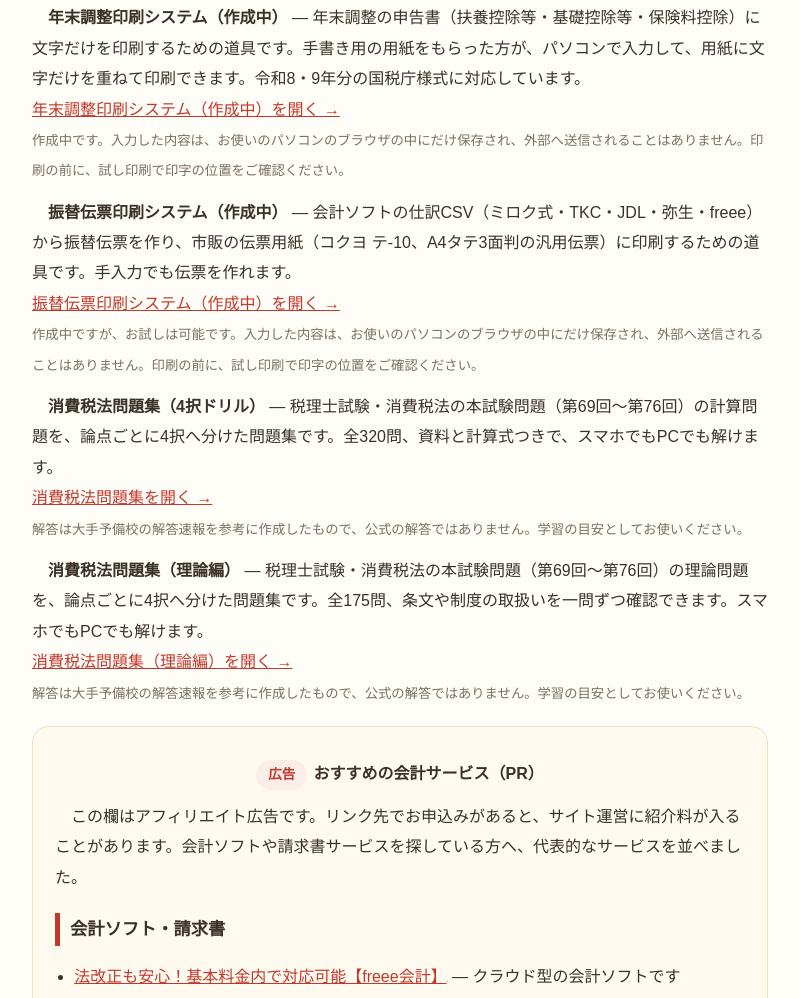
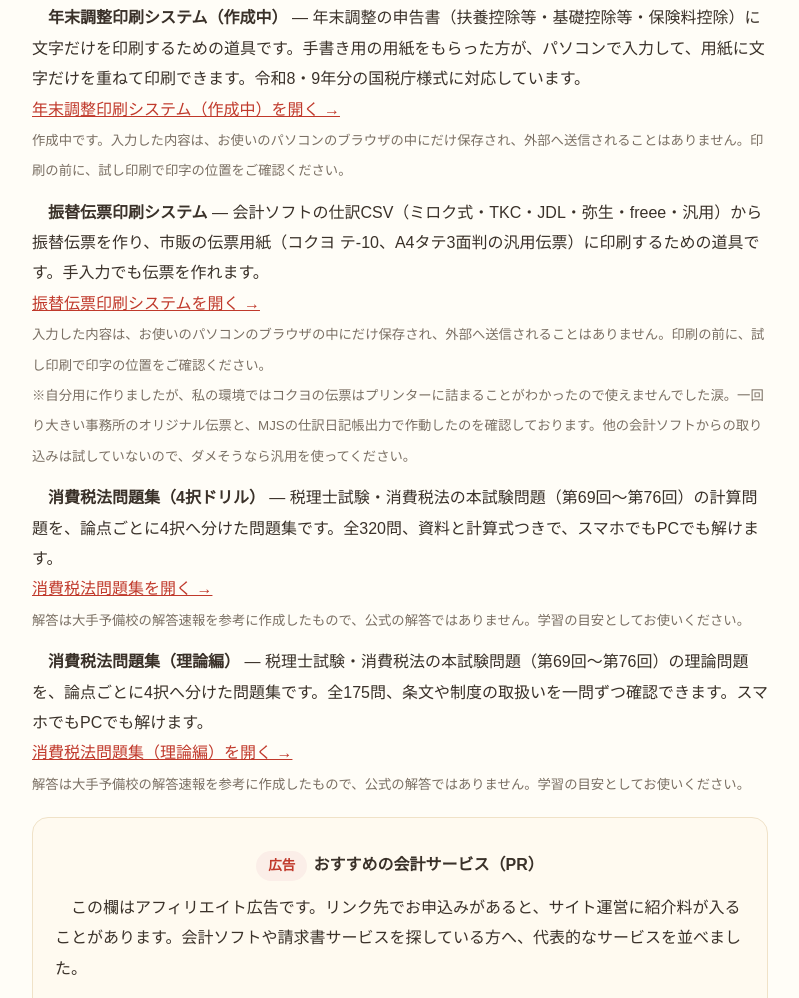
Before and after one commit to kinakopdf/kinakopdf, a plain HTML site: page docs/index.html in a window 1280 px wide. Shown: the part 7999-8997 px from the top of the page, without its empty margins (240-1039 px from the left). Drawn offline with Linux system fonts and the light colour scheme.

Commit message:
振替伝票印刷システムの作成中表記を外し、作者の注記を追加

```diff
--- a/docs/index.html
+++ b/docs/index.html
@@ -188,9 +188,10 @@ a{color:var(--red)}
 <p><strong>年末調整印刷システム（作成中）</strong> — 年末調整の申告書（扶養控除等・基礎控除等・保険料控除）に文字だけを印刷するための道具です。手書き用の用紙をもらった方が、パソコンで入力して、用紙に文字だけを重ねて印刷できます。令和8・9年分の国税庁様式に対応しています。<br>
 <a href="nencho-print.html">年末調整印刷システム（作成中）を開く →</a><br>
 <small>作成中です。入力した内容は、お使いのパソコンのブラウザの中にだけ保存され、外部へ送信されることはありません。印刷の前に、試し印刷で印字の位置をご確認ください。</small></p>
-<p><strong>振替伝票印刷システム（作成中）</strong> — 会計ソフトの仕訳CSV（ミロク式・TKC・JDL・弥生・freee）から振替伝票を作り、市販の伝票用紙（コクヨ テ-10、A4タテ3面判の汎用伝票）に印刷するための道具です。手入力でも伝票を作れます。<br>
-<a href="furikae-print.html">振替伝票印刷システム（作成中）を開く →</a><br>
-<small>作成中ですが、お試しは可能です。入力した内容は、お使いのパソコンのブラウザの中にだけ保存され、外部へ送信されることはありません。印刷の前に、試し印刷で印字の位置をご確認ください。</small></p>
+<p><strong>振替伝票印刷システム</strong> — 会計ソフトの仕訳CSV（ミロク式・TKC・JDL・弥生・freee・汎用）から振替伝票を作り、市販の伝票用紙（コクヨ テ-10、A4タテ3面判の汎用伝票）に印刷するための道具です。手入力でも伝票を作れます。<br>
+<a href="furikae-print.html">振替伝票印刷システムを開く →</a><br>
+<small>入力した内容は、お使いのパソコンのブラウザの中にだけ保存され、外部へ送信されることはありません。印刷の前に、試し印刷で印字の位置をご確認ください。</small><br>
+<small>※自分用に作りましたが、私の環境ではコクヨの伝票はプリンターに詰まることがわかったので使えませんでした涙。一回り大きい事務所のオリジナル伝票と、MJSの仕訳日記帳出力で作動したのを確認しております。他の会計ソフトからの取り込みは試していないので、ダメそうなら汎用を使ってください。</small></p>
 <p><strong>消費税法問題集（4択ドリル）</strong> — 税理士試験・消費税法の本試験問題（第69回〜第76回）の計算問題を、論点ごとに4択へ分けた問題集です。全320問、資料と計算式つきで、スマホでもPCでも解けます。<br>
 <a href="shouhizei-quiz.html">消費税法問題集を開く →</a><br>
 <small>解答は大手予備校の解答速報を参考に作成したもので、公式の解答ではありません。学習の目安としてお使いください。</small></p>
```
